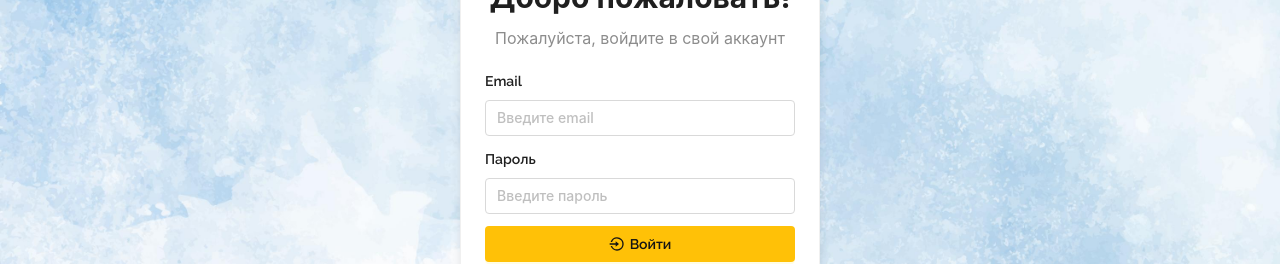
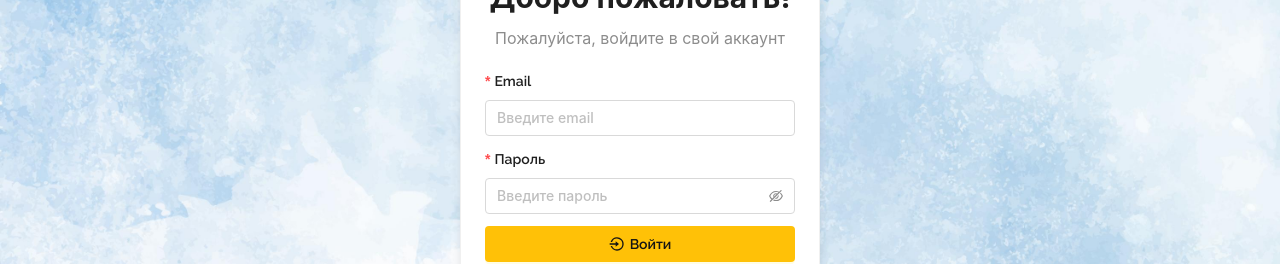
Before and after one commit to Adlemas/mindclick-frontend-v2-review, a Next.js app: page /login in a window 1280 px wide. Shown: the part 206-470 px from the top of the page. Built offline with nearby package versions, Linux system fonts and the light colour scheme.

Commit message:
feat: validators for form fields in login view

```diff
--- a/src/views/LoginView/index.tsx
+++ b/src/views/LoginView/index.tsx
@@ -21,11 +21,35 @@ const LoginView: FC = () => (
         Пожалуйста, войдите в свой аккаунт
       </Title>
       <Form layout="vertical">
-        <Item label="Email" name="email">
+        <Item
+          label="Email"
+          name="email"
+          rules={[
+            {
+              type: "email",
+              message: "Email недействителен",
+            },
+            {
+              required: true,
+              message: "Пожалуйста, введите email",
+            },
+          ]}
+          required
+        >
           <StyledInput placeholder="Введите email" />
         </Item>
-        <Item label="Пароль" name="password">
-          <StyledInput placeholder="Введите пароль" />
+        <Item
+          label="Пароль"
+          name="password"
+          rules={[
+            {
+              required: true,
+              message: "Пожалуйста, введите пароль",
+            },
+          ]}
+          required
+        >
+          <StyledInput type="password" placeholder="Введите пароль" />
         </Item>
         <Item>
           <Button
```
